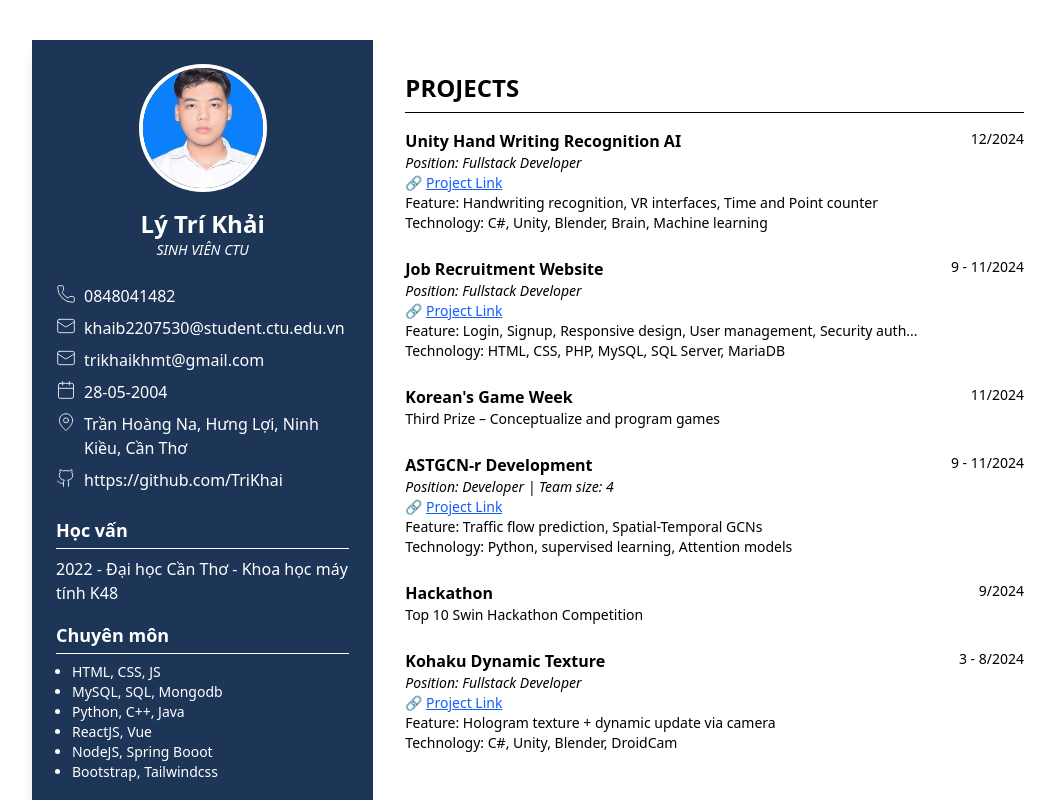
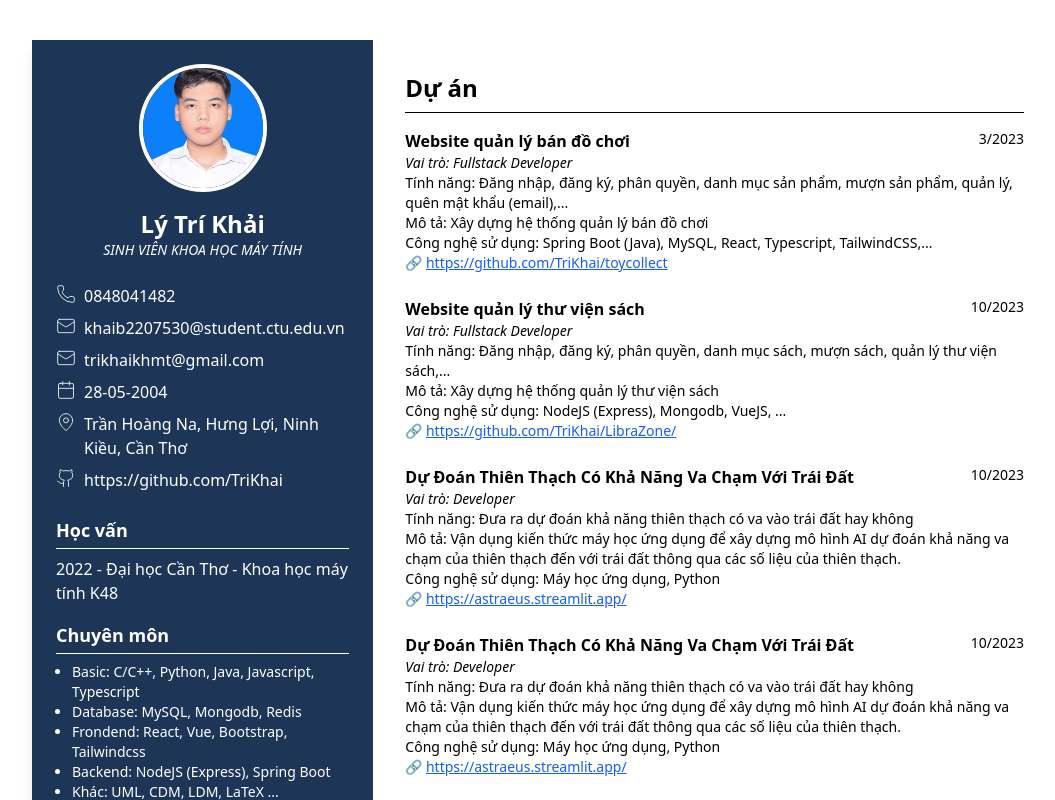
Before and after one commit to TriKhai/mycv, a React (Vite) app: page / in a window 1280 px wide. Shown: the top 800 px of the page, without its empty margins (96-1151 px from the left). Built offline with nearby package versions, Linux system fonts and the light colour scheme.

Commit message:
update version

```diff
--- a/src/components/main/Project.tsx
+++ b/src/components/main/Project.tsx
@@ -1,109 +1,103 @@
+interface Project {
+  title: string;
+  position: string;
+  feature: string;
+  technology: string;
+  link: string;
+  date: string;
+  description: string;
+}
+
+const projects: Project[] = [
+  {
+    title: "Website quản lý bán đồ chơi",
+    position: "Fullstack Developer",
+    feature:
+      "Đăng nhập, đăng ký, phân quyền, danh mục sản phẩm, mượn sản phẩm, quản lý, quên mật khẩu (email),...",
+    technology: "Spring Boot (Java), MySQL, React, Typescript, TailwindCSS,...",
+    link: "https://github.com/TriKhai/toycollect",
+    date: "3/2023",
+    description: "Xây dựng hệ thống quản lý bán đồ chơi",
+  },
+  {
+    title: "Website quản lý thư viện sách",
+    position: "Fullstack Developer",
+    feature:
+      "Đăng nhập, đăng ký, phân quyền, danh mục sách, mượn sách, quản lý thư viện sách,...",
+    technology: "NodeJS (Express), Mongodb, VueJS, ...",
+    link: "https://github.com/TriKhai/LibraZone/",
+    date: "10/2023",
+    description: "Xây dựng hệ thống quản lý thư viện sách",
+  },
+  {
+    title: "Dự Đoán Thiên Thạch Có Khả Năng Va Chạm Với Trái Đất",
+    position: "Developer",
+    feature: "Đưa ra dự đoán khả năng thiên thạch có va vào trái đất hay không",
+    technology: "Máy học ứng dụng, Python",
+    link: "https://astraeus.streamlit.app/",
+    date: "10/2023",
+    description:
+      "Vận dụng kiến thức máy học ứng dụng để xây dựng mô hình AI dự đoán khả năng va chạm của thiên thạch đến với trái đất thông qua các số liệu của thiên thạch.",
+  },
+  {
+    title: "Dự Đoán Thiên Thạch Có Khả Năng Va Chạm Với Trái Đất",
+    position: "Developer",
+    feature: "Đưa ra dự đoán khả năng thiên thạch có va vào trái đất hay không",
+    technology: "Máy học ứng dụng, Python",
+    link: "https://astraeus.streamlit.app/",
+    date: "10/2023",
+    description:
+      "Vận dụng kiến thức máy học ứng dụng để xây dựng mô hình AI dự đoán khả năng va chạm của thiên thạch đến với trái đất thông qua các số liệu của thiên thạch.",
+  },
+  {
+    title: "Thuật Toán Simulated Annealing",
+    position: "Developer",
+    feature:
+      "Tim đường đi cho bài toán TSP bằng giải thuật Simulated Annealing",
+    technology: "Python",
+    link: "https://github.com/TriKhai/stimul-anneal",
+    date: "10/2024",
+    description:
+      "Áp dụng kiến thức thuật toán Simulated Annealing trong trí tuệ nhân tạo để giải quyết bài toán TSP",
+  },
+  {
+    title: "Website Ẩm Thực Miền Tây",
+    position: "Frontend Developer",
+    feature:
+      "Trang chủ, Trang admin, danh mục sản phẩm, đặt hàng, đăng nhập, đăng ký, ....",
+    technology: "HTML, CSS, Bootstrap, JQuery",
+    link: "https://github.com/TriKhai/foodweb",
+    date: "2023-2024",
+    description:
+      "Áp dụng kiến thức về website cơ bản, có tích hợp thư viện bootstrap",
+  },
+];
+
 export default function Project() {
   return (
     <div>
-      <h2 className="text-2xl font-bold mb-4 border-b pb-2">PROJECTS</h2>
-      <div className="mb-6">
+      <h2 className="text-2xl font-bold mb-4 border-b pb-2">Dự án</h2>
+      {projects.map((project, index) => (
+        <div className="mb-6" key={index}>
           <h3 className="font-bold">
-          Unity Hand Writing Recognition AI{" "}
-          <span className="float-right text-sm font-normal">12/2024</span>
+            {project.title}{" "}
+            <span className="float-right text-sm font-normal">
+              {project.date}
+            </span>
           </h3>
-        <p className="text-sm italic">Position: Fullstack Developer</p>
+          <p className="text-sm italic">Vai trò: {project.position}</p>
+
+          <p className="text-sm">Tính năng: {project.feature}</p>
+          <p className="text-sm">Mô tả: {project.description}</p>
+          <p className="text-sm">Công nghệ sử dụng: {project.technology}</p>
           <p className="text-sm">
             🔗{" "}
-          <a
-            className="text-blue-600 underline"
-            href="https://github.com/dinhdung6/UNITY-Hand-writing-recognition-AI/tree/main"
-          >
-            Project Link
+            <a className="text-blue-600 underline" href={project.link}>
+              {project.link}
             </a>
           </p>
-        <p className="text-sm">
-          Feature: Handwriting recognition, VR interfaces, Time and Point
-          counter
-        </p>
-        <p className="text-sm">
-          Technology: C#, Unity, Blender, Brain, Machine learning
-        </p>
         </div>
-      <div className="mb-6">
-        <h3 className="font-bold">
-          Job Recruitment Website{" "}
-          <span className="float-right text-sm font-normal">9 - 11/2024</span>
-        </h3>
-        <p className="text-sm italic">Position: Fullstack Developer</p>
-        <p className="text-sm">
-          🔗{" "}
-          <a
-            className="text-blue-600 underline"
-            href="https://github.com/dinhdung6/COS10026-Inquiry-project"
-          >
-            Project Link
-          </a>
-        </p>
-        <p className="text-sm">
-          Feature: Login, Signup, Responsive design, User management, Security
-          auth...
-        </p>
-        <p className="text-sm">
-          Technology: HTML, CSS, PHP, MySQL, SQL Server, MariaDB
-        </p>
-      </div>
-      <div className="mb-6">
-        <h3 className="font-bold">
-          Korean's Game Week{" "}
-          <span className="float-right text-sm font-normal">11/2024</span>
-        </h3>
-        <p className="text-sm">Third Prize – Conceptualize and program games</p>
-      </div>
-      <div className="mb-6">
-        <h3 className="font-bold">
-          ASTGCN-r Development{" "}
-          <span className="float-right text-sm font-normal">9 - 11/2024</span>
-        </h3>
-        <p className="text-sm italic">Position: Developer | Team size: 4</p>
-        <p className="text-sm">
-          🔗{" "}
-          <a
-            className="text-blue-600 underline"
-            href="https://github.com/dinhdung6/ASTGCN--research"
-          >
-            Project Link
-          </a>
-        </p>
-        <p className="text-sm">
-          Feature: Traffic flow prediction, Spatial-Temporal GCNs
-        </p>
-        <p className="text-sm">
-          Technology: Python, supervised learning, Attention models
-        </p>
-      </div>
-      <div className="mb-6">
-        <h3 className="font-bold">
-          Hackathon{" "}
-          <span className="float-right text-sm font-normal">9/2024</span>
-        </h3>
-        <p className="text-sm">Top 10 Swin Hackathon Competition</p>
-      </div>
-      <div>
-        <h3 className="font-bold">
-          Kohaku Dynamic Texture{" "}
-          <span className="float-right text-sm font-normal">3 - 8/2024</span>
-        </h3>
-        <p className="text-sm italic">Position: Fullstack Developer</p>
-        <p className="text-sm">
-          🔗{" "}
-          <a
-            className="text-blue-600 underline"
-            href="https://github.com/dinhdung6/Kohaku-Unity-Dynamic-Texture"
-          >
-            Project Link
-          </a>
-        </p>
-        <p className="text-sm">
-          Feature: Hologram texture + dynamic update via camera
-        </p>
-        <p className="text-sm">Technology: C#, Unity, Blender, DroidCam</p>
-      </div>
+      ))}
     </div>
   );
 }
--- a/src/components/slidebar/Avatar.tsx
+++ b/src/components/slidebar/Avatar.tsx
@@ -9,7 +9,9 @@ export default function Avatar() {
         className="rounded-full w-32 h-32 object-cover mb-4 border-4 border-white"
       />
       <h2 className="text-2xl font-semibold text-center">Lý Trí Khải</h2>
-      <p className="text-sm text-center mb-6 uppercase italic">Sinh viên CTU</p>
+      <p className="text-sm text-center mb-6 uppercase italic">
+        Sinh viên Khoa học máy tính
+      </p>
     </div>
   );
 }
--- a/src/components/slidebar/Skill.tsx
+++ b/src/components/slidebar/Skill.tsx
@@ -5,12 +5,11 @@ export default function Skill() {
         Chuyên môn
       </h3>
       <ul className="text-sm list-disc ml-4">
-        <li>HTML, CSS, JS</li>
-        <li>MySQL, SQL, Mongodb</li>
-        <li>Python, C++, Java</li>
-        <li>ReactJS, Vue</li>
-        <li>NodeJS, Spring Booot</li>
-        <li>Bootstrap, Tailwindcss</li>
+        <li>Basic: C/C++, Python, Java, Javascript, Typescript</li>
+        <li>Database: MySQL, Mongodb, Redis</li>
+        <li>Frondend: React, Vue, Bootstrap, Tailwindcss</li>
+        <li>Backend: NodeJS (Express), Spring Boot</li>
+        <li>Khác: UML, CDM, LDM, LaTeX ...</li>
       </ul>
     </div>
   );
```
Lines whose indentation alone changed are shown as unchanged.
